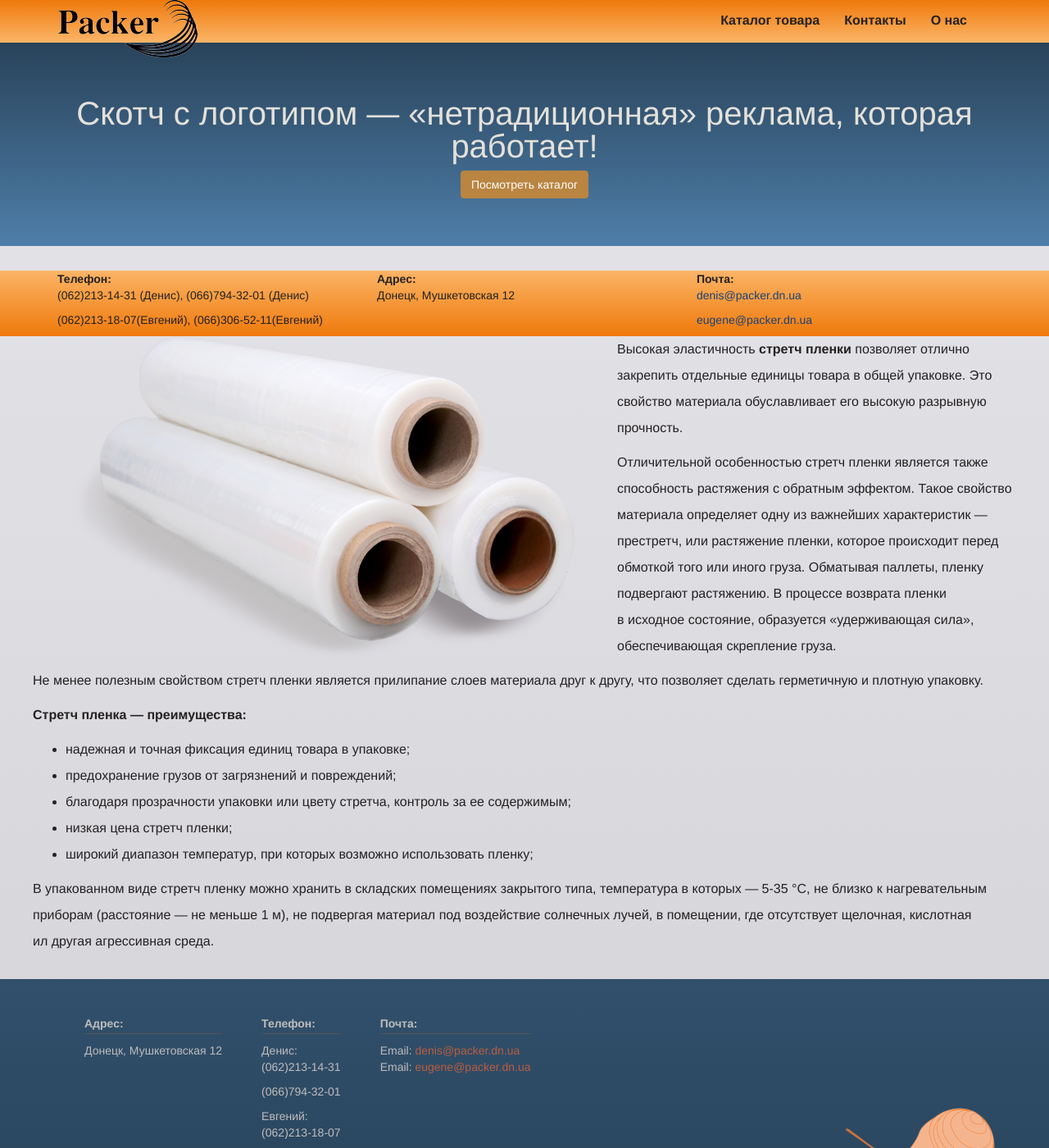
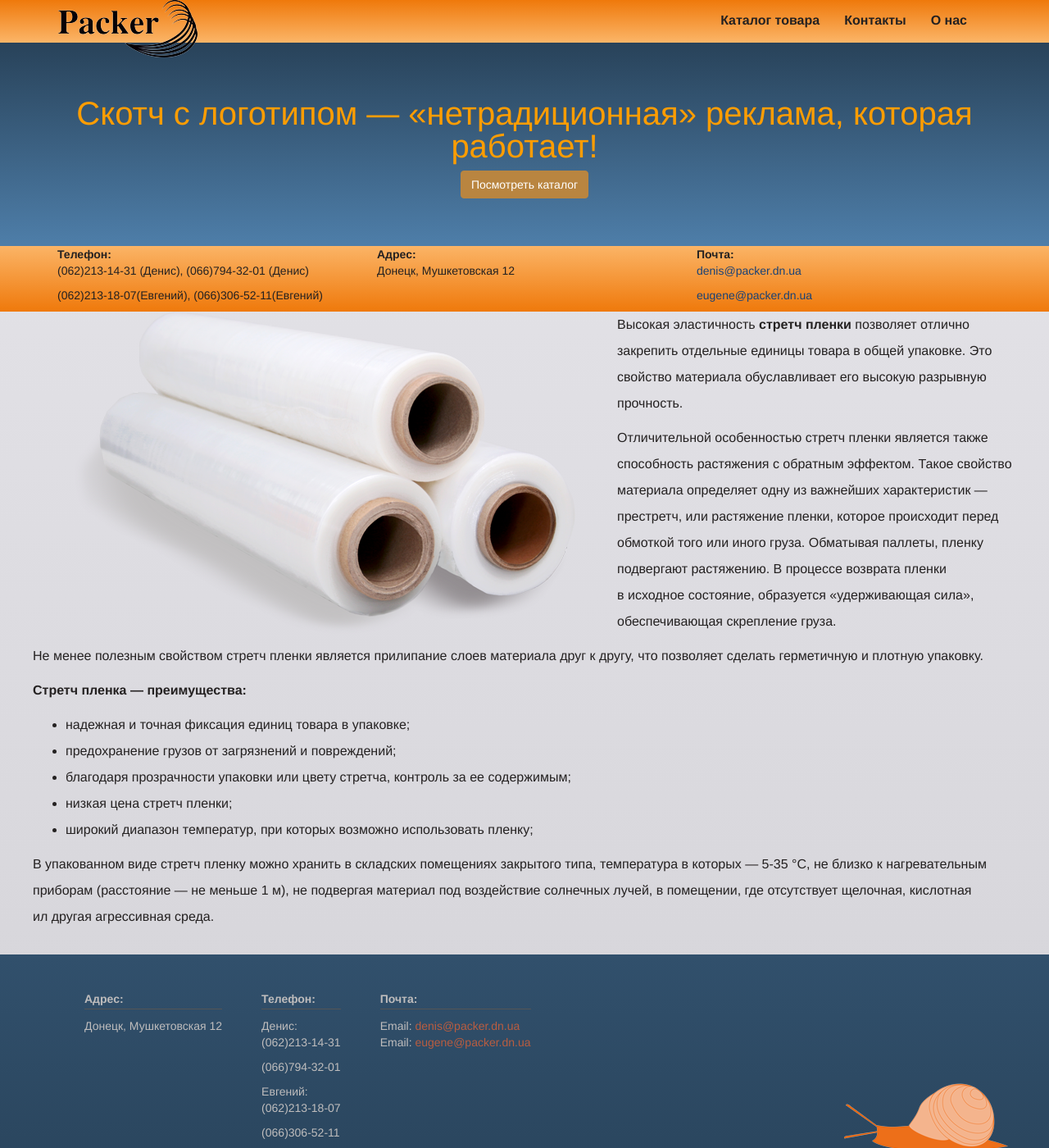
Before and after one commit to lotusdnua/lotusdnua.github.com, a Jekyll site: the page built from product_stretch.md, in a window 1280 px wide and 1400 px high. Shown: the whole window at 82% size. Built offline with Jekyll 4.4.1, drawn with Linux system fonts in a browser that asks for light colours.

Commit message:
изменила цвет слогана в .jumbotron

```diff
--- a/css/application.css
+++ b/css/application.css
@@ -61,8 +61,8 @@ a:hover {
   color: #ff9d00;
 }
 
-.slogan h1, .slogan h2, .slogan h3, .slogan h4, .slogan h5, .slogan h6 {
-  color: #e4e1da;
+.jumbotron h1, .jumbotron h2, .jumbotron h3, .jumbotron h4, .jumbotron h5, .jumbotron h6 {
+  color: #ff9d00;
 }
 
 h1 {
@@ -83,12 +83,19 @@ h4 {
 
 .jumbotron {
   background-image: -webkit-linear-gradient(bottom,#4e7ea9 ,#284259);
+  margin-bottom: 0px;
+}
+
+@media (max-width: 768px) {
+  .jumbotron, .slogan {
+    display: none;
+  }
 }
 
 .jumbotron h1 {
   font-size: 40px;
   line-height: 40px;
-  color: #e4e1da;
+  color: #ff9d00;
   text-align: center;
 }
 
```
